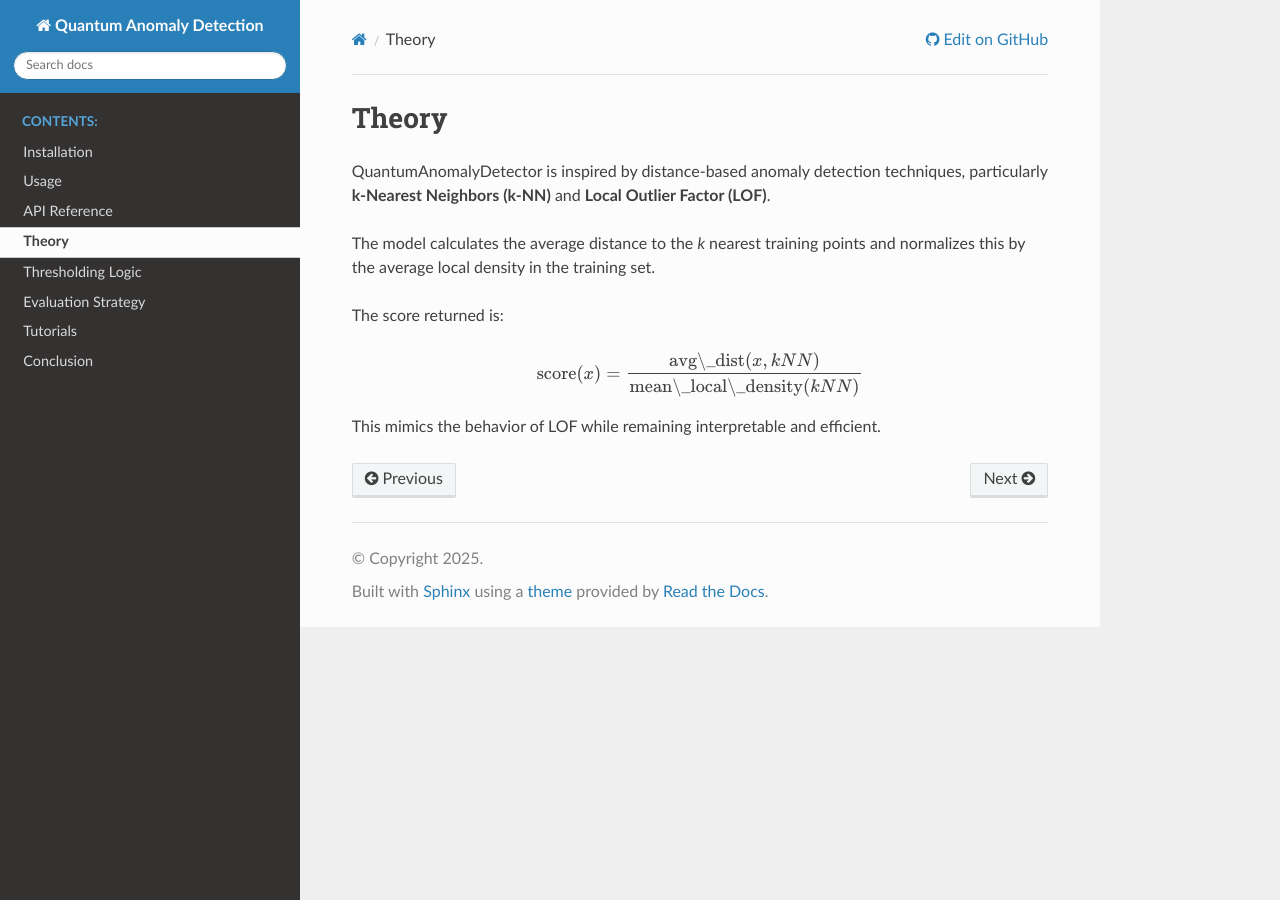
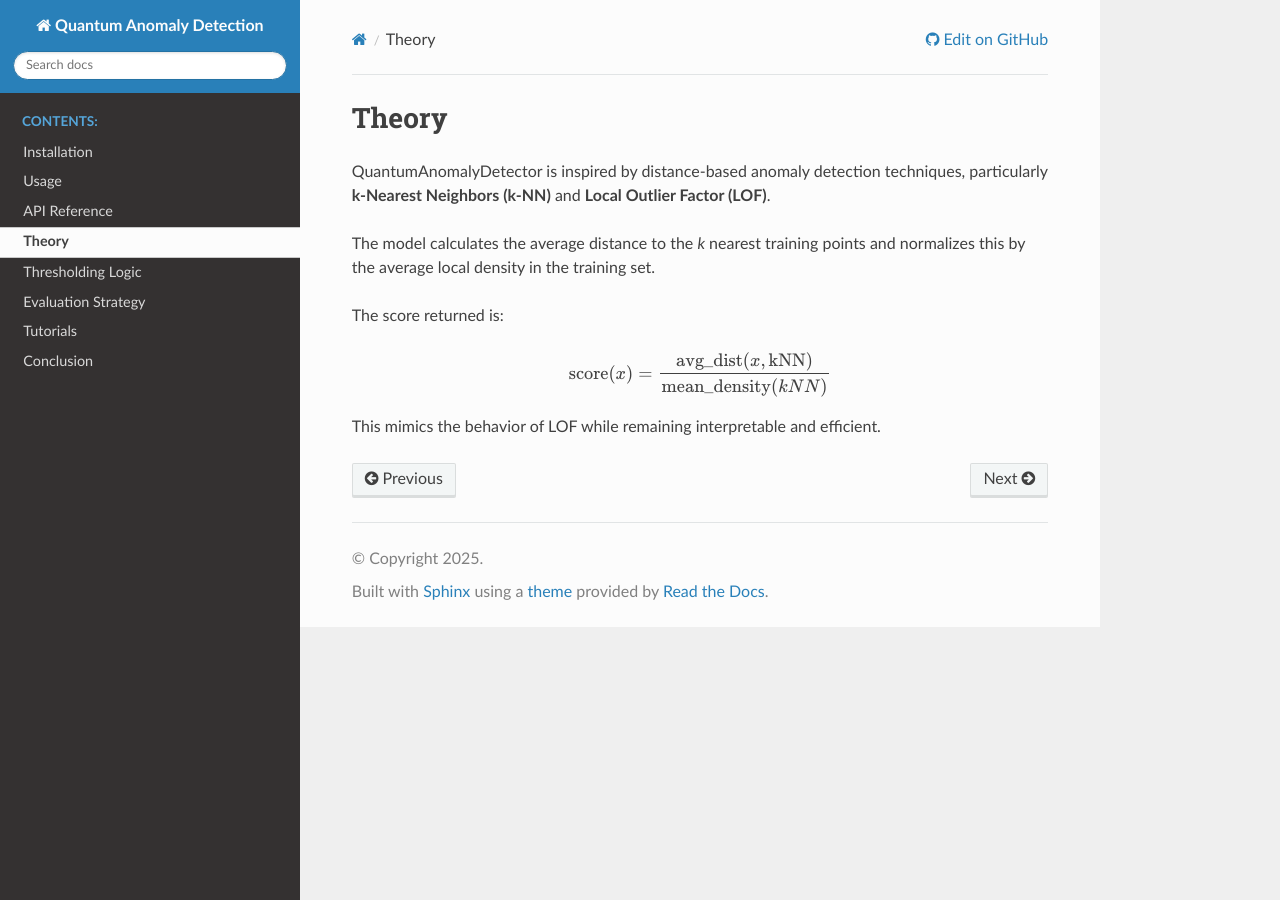
Before and after one commit to MalekAlFakih/quantum-anomaly-detection, a Sphinx documentation site: the page built from docs/theory.rst, in a window 1280 px wide. Built offline with Sphinx 7.4.7 and the Read the Docs theme 3.1.0, drawn with Linux system fonts in a browser that asks for light colours.

Commit message:
qqqsssss

```diff
--- a/docs/theory.rst
+++ b/docs/theory.rst
@@ -9,6 +9,6 @@ The score returned is:
 
 .. math::
 
-   \text{score}(x) = \frac{\text{avg\_dist}(x, kNN)}{\text{mean\_local\_density}(kNN)}
+   \text{score}(x) = \frac{\mathrm{avg\_dist}(x, \mathrm{kNN})}{\mathrm{mean\_density}(kNN)}
 
 This mimics the behavior of LOF while remaining interpretable and efficient.
```
Also changed, not shown: docs/api_reference.rst (deleted, +0 -9 lines).
